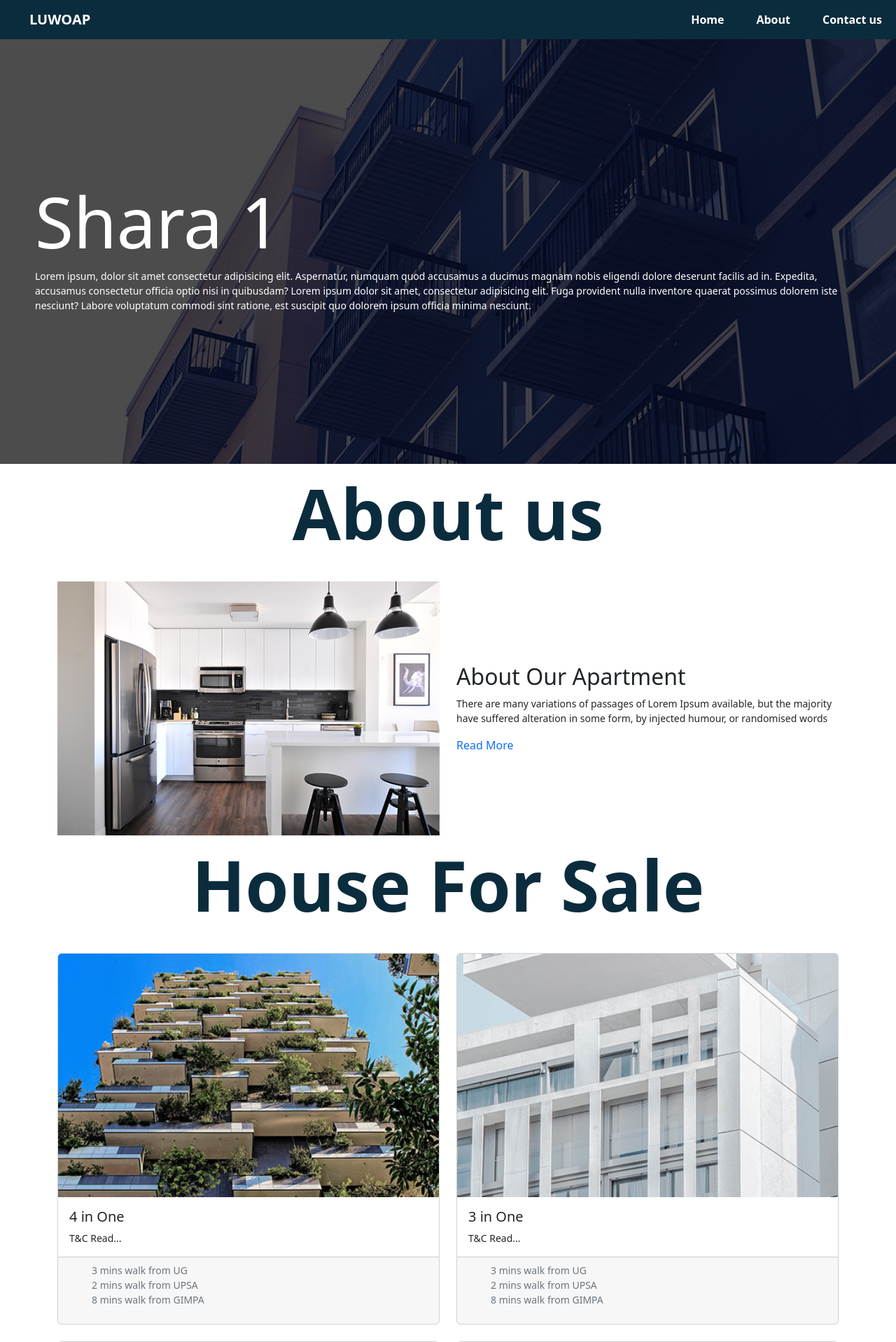
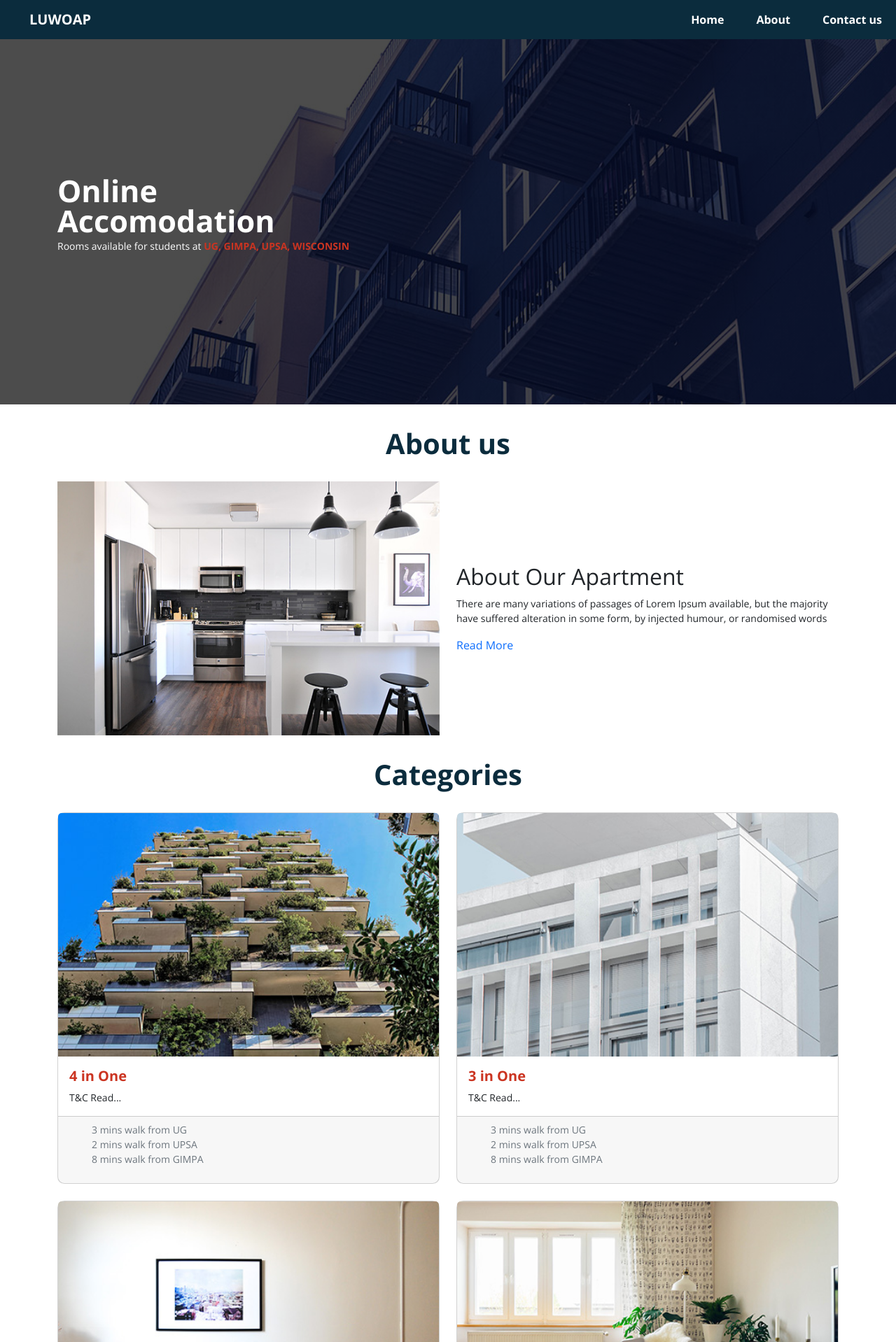
Before and after one commit to Jonasmonyoselorm/webprojects, a Django app: page / in a window 1280 px wide. Shown: the top 1918 px of the page at 70% size. Run offline with Django 4.2, Linux system fonts and the light colour scheme; some libraries are stand-ins or nearby versions.

Commit message:
save new updates

```diff
--- a/hostel/rental/static/css/main.css
+++ b/hostel/rental/static/css/main.css
@@ -1,4 +1,4 @@
-
+@import url('https://fonts.googleapis.com/css2?family=Open+Sans:wght@400;700&display=swap');
 
 *{
     margin: 0;
@@ -7,7 +7,7 @@
 
 body {
     margin: 0;
-    font-family: system-ui;
+    font-family: 'Open Sans', sans-serif;
 }
 
 .main-heading {
@@ -18,6 +18,11 @@
     padding: 200px 50px;
     background-repeat: no-repeat;
     background-size: cover;
+}
+
+.headline {
+    color: #CB3421;
+    font-size: inherit;
 }
 
 a {
@@ -65,8 +70,10 @@
 }
 
 h1 {
-    font-size: 100px;
-}
+    font-size: 270%;
+    font-weight: bold;
+    line-height: 80%;
+ }
 
 p {
     font-size: 14px;
@@ -78,7 +85,8 @@
 } */
 
 .title {
-    padding-top: 10px;
+    font-size: 250%;
+    padding: 40px 0;
     padding-bottom: 30px;
     font-weight: bold;
     color: #0B2C3D;
@@ -95,11 +103,27 @@
     color: white;
     text-align: center;
     padding: 50px 0;
-    margin: 30px 0;
+    margin-top: 30px;
 }
 
 .testimonials {
     background-color: #fcf4f3;
+    padding-top: 10px;
+}
+
+.card-group {
+    padding: 0 10px;
+}
+
+.card {
+    /* padding: 10px; */
+    border-radius: 10px;
+    /* margin: 0 10px; */
+}
+
+span {
+    font-size: 300%;
+    font-weight: bold;
 }
 
 
@@ -199,4 +223,26 @@
     background-color: #0B2C3D;
     color: white;
     text-align: center;
+    padding: 20px 0;
 }
+
+h5{
+    font-weight: bold;
+    color: #CB3421;
+}
+
+.footer>a{
+    color: white;
+    text-decoration: none;
+}
+
+.footerList {
+    padding: 0;
+}
+
+.footerEnd {
+    background-color: #02354f;
+    color: white;
+    text-align: center;
+    padding: 10px 0;
+}
--- a/hostel/rental/templates/base.html
+++ b/hostel/rental/templates/base.html
@@ -9,7 +9,7 @@
     <link href="https://cdn.jsdelivr.net/npm/bootstrap@5.2.0/dist/css/bootstrap.min.css" rel="stylesheet" integrity="sha384-gH2yIJqKdNHPEq0n4Mqa/HGKIhSkIHeL5AyhkYV8i59U5AR6csBvApHHNl/vI1Bx" crossorigin="anonymous">
 
     <!--font awesome-->
-    <link rel="stylesheet" href="path/to/font-awesome/css/font-awesome.min.css">
+    <link rel="stylesheet" href="https://cdnjs.cloudflare.com/ajax/libs/font-awesome/6.2.0/css/all.min.css">
     <!--main css-->
     <link rel="stylesheet" href="{% static '/css/main.css' %}">
 
--- a/hostel/rental/templates/index.html
+++ b/hostel/rental/templates/index.html
@@ -8,13 +8,18 @@
 
 <!--heading-->
 <div class="main-heading container-fluid">
-  <h1>Shara 1</h1>
-  <p>Lorem ipsum, dolor sit amet consectetur adipisicing elit. Aspernatur, numquam quod accusamus
-    a ducimus magnam nobis eligendi dolore deserunt facilis ad in. Expedita, accusamus consectetur
-    officia optio nisi in quibusdam? Lorem ipsum dolor sit amet, consectetur adipisicing elit.
-    Fuga provident nulla inventore quaerat possimus dolorem iste nesciunt? Labore voluptatum commodi sint ratione,
-    est suscipit quo dolorem ipsum officia minima nesciunt.
+  <div class="container">
+    <div class="row">
+      <div class="col-md-6">
+        <h1>Online</h1>
+        <h1>Accomodation</h1>
+        <p>
+          Rooms available for students at <span class="headline">UG, GIMPA, UPSA, WISCONSIN</span>
         </p>
+      </div>
+      <div class="col-md-6"></div>
+    </div>
+  </div>
 </div>
 
 <!--about-->
@@ -45,10 +50,10 @@
   </div>
 </div>
 
-<!--rooms for rent-->
+<!--Available categories-->
 <div class="container">
   <h1 class="title">
-    House For Sale
+    Categories
   </h1>
   <div class="row row-cols-1 row-cols-md-3 g-4">
     <div class="col">
@@ -132,7 +137,7 @@
           </div>
           <div class="detail-box">
               <h3 class="price">
-              1000+
+              100+
               </h3>
               <h5>
               Years of House
@@ -140,6 +145,7 @@
           </div>
           </div>
       </div>
+
       <div class="col-md-3 col-sm-6">
           <div class="box">
           <div class="img-box">
@@ -147,14 +153,15 @@
           </div>
           <div class="detail-box">
               <h3>
-              20000+
+              2000+
               </h3>
               <h5>
-              Projects Delivered
+              Positive Delivered
               </h5>
           </div>
           </div>
       </div>
+
       <div class="col-md-3 col-sm-6">
           <div class="box">
           <div class="img-box">
@@ -170,6 +177,7 @@
           </div>
           </div>
       </div>
+
       <div class="col-md-3 col-sm-6">
           <div class="box">
             <div class="img-box">
@@ -186,58 +194,49 @@
           </div>
       </div>
     </div>
-      <div class="btn-box">
-      <a href="">
-          Get A Quote
-      </a>
-      </div>
-    </div>
   </div>
 </div>
 
 <!--Testimonials-->
-<div class="container testimonials">
+<div class="container-fluid testimonials">
     <h1 class="title">
         Clients Feedback
     </h1>
 
     <div class="row card-group">
-      <div class="col-md-4">
-        <div class="card">
-          Lorem ipsum dolor sit, amet consectetur adipisicing elit. Ad, possimus? Expedita laudantium cupiditate tempora et dolores,
+      <div class="col-md-4 card">
+        <p>
+          <span>"</span> Lorem ipsum dolor sit, amet consectetur adipisicing elit. Ad, possimus? Expedita laudantium cupiditate tempora et dolores,
           voluptatibus consectetur illo. Iusto debitis vero autem commodi ipsam quo iste laudantium, aut natus.
+        </p>
 
-        <div>
+        <div class="testimonialFooter">
           <img class="img-rounded" src="" alt="...">
           <h6>- Jonas Monyo</h6>
         </div>
+      </div>
 
+      <div class="col-md-4 card">
+        <p>
+          <span>"</span> Lorem ipsum dolor sit, amet consectetur adipisicing elit. Ad, possimus? Expedita laudantium cupiditate tempora et dolores,
+          voluptatibus consectetur illo. Iusto debitis vero autem commodi ipsam quo iste laudantium, aut natus.
+        </p>
+
+        <div class="testimonialFooter">
+          <img class="img-rounded" src="" alt="...">
+          <h6>- Jonas Monyo</h6>
         </div>
       </div>
 
-      <div class="col-md-4">
-        <div class="card">
-          Lorem ipsum dolor sit, amet consectetur adipisicing elit. Ad, possimus? Expedita laudantium cupiditate tempora et dolores,
+      <div class="col-md-4 card">
+        <p>
+          <span>"</span> Lorem ipsum dolor sit, amet consectetur adipisicing elit. Ad, possimus? Expedita laudantium cupiditate tempora et dolores,
           voluptatibus consectetur illo. Iusto debitis vero autem commodi ipsam quo iste laudantium, aut natus.
+        </p>
 
-        <div>
+        <div class="testimonialFooter">
           <img class="img-rounded" src="" alt="...">
           <h6>- Jonas Monyo</h6>
-        </div>
-
-        </div>
-      </div>
-
-      <div class="col-md-4">
-        <div class="card">
-          Lorem ipsum dolor sit, amet consectetur adipisicing elit. Ad, possimus? Expedita laudantium cupiditate tempora et dolores,
-          voluptatibus consectetur illo. Iusto debitis vero autem commodi ipsam quo iste laudantium, aut natus.
-
-        <div>
-          <img class="img-rounded" src="" alt="...">
-          <h6>- Jonas Monyo</h6>
-        </div>
-
         </div>
       </div>
     </div>
@@ -245,21 +244,19 @@
 </div>
 
 <!---Contact us-->
-<div class="container">
-    <div class="">
+<div class="container-fluid">
   <h1 class="title">
     Get In Touch
   </h1>
-    </div>
-  </div>
-  <div class="container-fluid">
+
   <div class="row">
-      <div class="col-md-6 px-0">
+    <div class="col-md-6">
         <div class="map-responsive map">
           <iframe src="https://www.google.com/maps/embed?pb=!1m18!1m12!1m3!1d7940.882692123299!2d-0.1882739606206148!3d5.649109261901293!2m3!1f0!2f0!3f0!3m2!1i1024!2i768!4f13.1!3m3!1m2!1s0xfdf9c7e6c03a39f%3A0x3aa7d4501b01d8fa!2sLegon%20Hall!5e0!3m2!1sen!2sgh!4v1668166915413!5m2!1sen!2sgh"
           width="100%" height="300" style="border:0;" allowfullscreen="" loading="lazy" referrerpolicy="no-referrer-when-downgrade"></iframe>
         </div>
     </div>
+
     <!--contact forms-->
     <div class="col-md-5 ">
       <div class="form_container">
@@ -286,38 +283,42 @@
   </div>
 </div>
 
-<!--footer-->
+<!--information section-->
 <div class="container-fluid footer">
   <div class="container">
     <div class="row">
       <div class="col-md-3">
-            <div class="info_contact">
+        <div class="contactInfo">
           <h5>
-                About Apartment
+            Contact Information
           </h5>
-              <div>
-                <i class="fa fa-map-marker" aria-hidden="true">Address</i>
+          <div class="icons">
+            <i class="fa-solid fa-location-dot"></i>
+            <p>University of Ghana main campus</p>
           </div>
           <div>
-                <div class="img-box">
-                  <img src="{% static 'images/phone.png' %}" width="12px" alt="">
+            <div class="icons">
+              <i class="fa-solid fa-phone"></i>
+              <i class="fa-brands fa-whatsapp"></i>
             </div>
             <p>
-                  +01 1234567890
+              +233 599906240 <br>
+              +233 201492986
             </p>
           </div>
           <div>
-                <div class="img-box">
-                  <img src="{% static 'images/mail.png' %}" width="18px" alt="">
+            <div class="icons">
+              <i class="fa-regular fa-envelope"></i>
             </div>
             <p>
-                  demo@gmail.com
+              lhilgold100@gmail.com
             </p>
           </div>
         </div>
       </div>
+
       <div class="col-md-3">
-            <div class="info_info">
+        <div class="">
           <h5>
             Information
           </h5>
@@ -328,82 +329,57 @@
       </div>
 
       <div class="col-md-3">
-            <div class="info_links">
+        <div class="">
+
           <h5>
             Useful Link
           </h5>
-              <ul>
+
+          <ul class="footerList">
             <li>
               <a href="">
-                    There are many
+                Home
               </a>
             </li>
             <li>
               <a href="">
-                    variations of
+                About
               </a>
             </li>
             <li>
               <a href="">
-                    passages of
-                  </a>
-                </li>
-                <li>
-                  <a href="">
-                    Lorem Ipsum
-                  </a>
-                </li>
-                <li>
-                  <a href="">
-                    available, but
-                  </a>
-                </li>
-                <li>
-                  <a href="">
-                    the i
+                Contact us
               </a>
             </li>
           </ul>
         </div>
       </div>
+
       <div class="col-md-3">
-            <div class="info_form ">
+        <div>
+
           <h5>
-                Newsletter
+            Payment Mode
           </h5>
-              <form action="">
-                <input type="email" placeholder="Enter your email">
-                <button>
-                  Subscribe
-                </button>
-              </form>
-              <div class="social_box">
-                <a href="">
-                  <img src="{% static 'images/fb.png' %}" alt="">
-                </a>
-                <a href="">
-                  <img src="{% static 'images/twitter.png' %}" alt="">
-                </a>
-                <a href="">
-                  <img src="{% static 'images/linkedin.png' %}" alt="">
-                </a>
-                <a href="">
-                  <img class="responsive-rounded" src="{% static 'images/youtube.png' %}" alt="">
-                </a>
+
+          <div class="paymentMode">
+            <ul class="footerList">
+              <li>MoMO Pay</li>
+              <li>Bank Payment</li>
+              <li>Cash Payment</li>
+            </ul>
+          </div>
+
         </div>
       </div>
     </div>
   </div>
 </div>
 
-    <!-- end info_section -->
-
-
-    <!-- footer section -->
-    <section class="container-fluid footer_section ">
-      <div class="container">
+<!-- footer-->
+<div class="container-fluid footerEnd">
     <p>
-          &copy; <span id="displayYear"></span> All Rights Reserved
+      &copy; <span id="displayYear"></span> | All Rights Reserved
     </p>
 </div>
 
```
Lines whose indentation alone changed are shown as unchanged.
